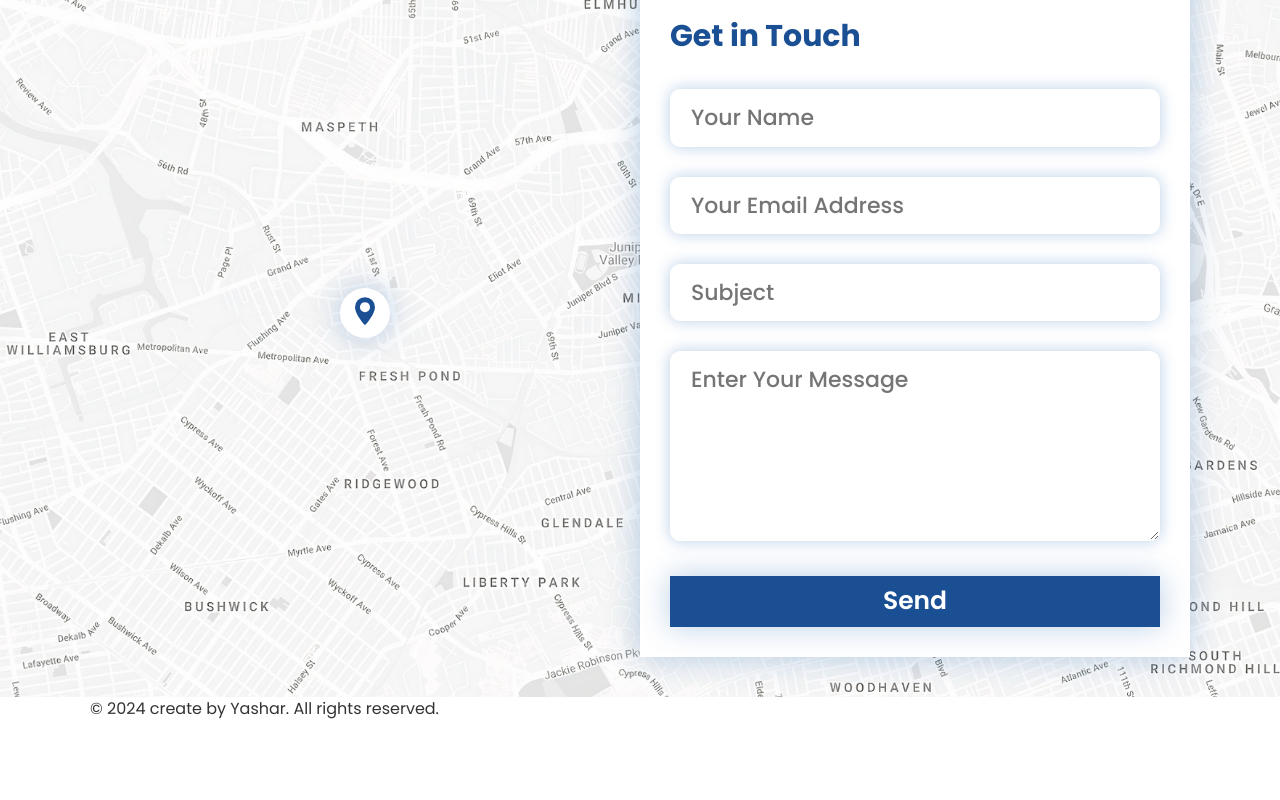
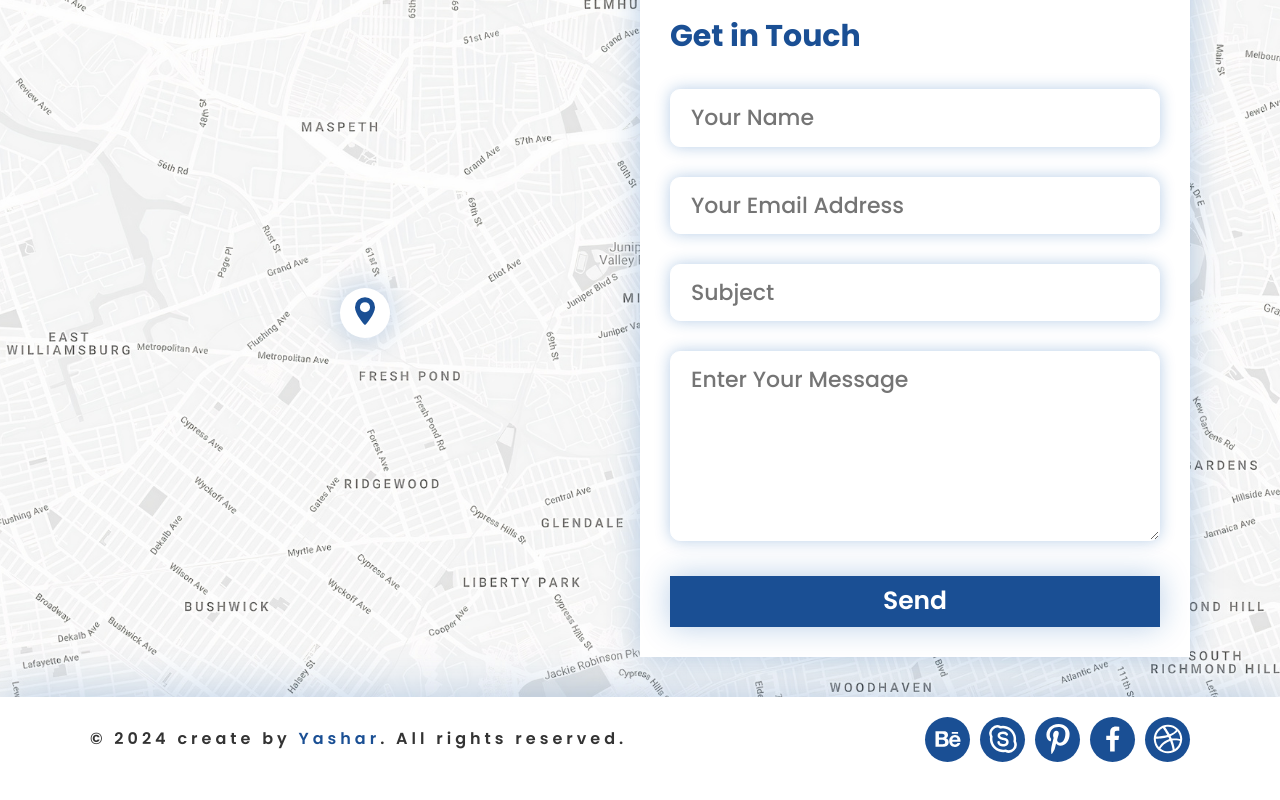
Before and after one commit to Yasharmohamadi/personal-website, a React (Create React App) app: page / in a window 1280 px wide. Shown: the part 5027-5827 px from the top of the page. Built offline with nearby package versions, Linux system fonts and the light colour scheme.

Commit message:
add footer css

```diff
--- a/src/Footer/Footer.css
+++ b/src/Footer/Footer.css
@@ -0,0 +1,45 @@
+.footer {
+	/* margin-top: 5rem; */
+    padding: 2rem 0;
+    box-shadow:  0 0 5rem var(--shadow-color);
+}
+
+.footer-container {
+    display: flex;
+    flex-direction: row;
+    justify-content: space-between;
+    align-items: center;
+    flex-wrap: wrap;
+}
+
+.footer-text {
+    letter-spacing: .4rem;
+    font-family: "Poppins SemiBold";
+    text-align:  center;
+
+}
+.footer-text span {
+    color: var(--main-color);
+
+}
+
+.footer-icons {
+    display: flex;
+    justify-content: center;
+    align-items: center;
+    gap: 1rem;
+}
+
+.footer-icon {
+    width: 4.5rem;
+    height: 4.5rem;
+    border-radius: 50%;
+    background: var(--main-color);
+    display: flex;
+    justify-content: center;
+    align-items: center;
+}
+.footer-icon svg {
+    width: 3rem;
+    height: 3rem;
+}
```
